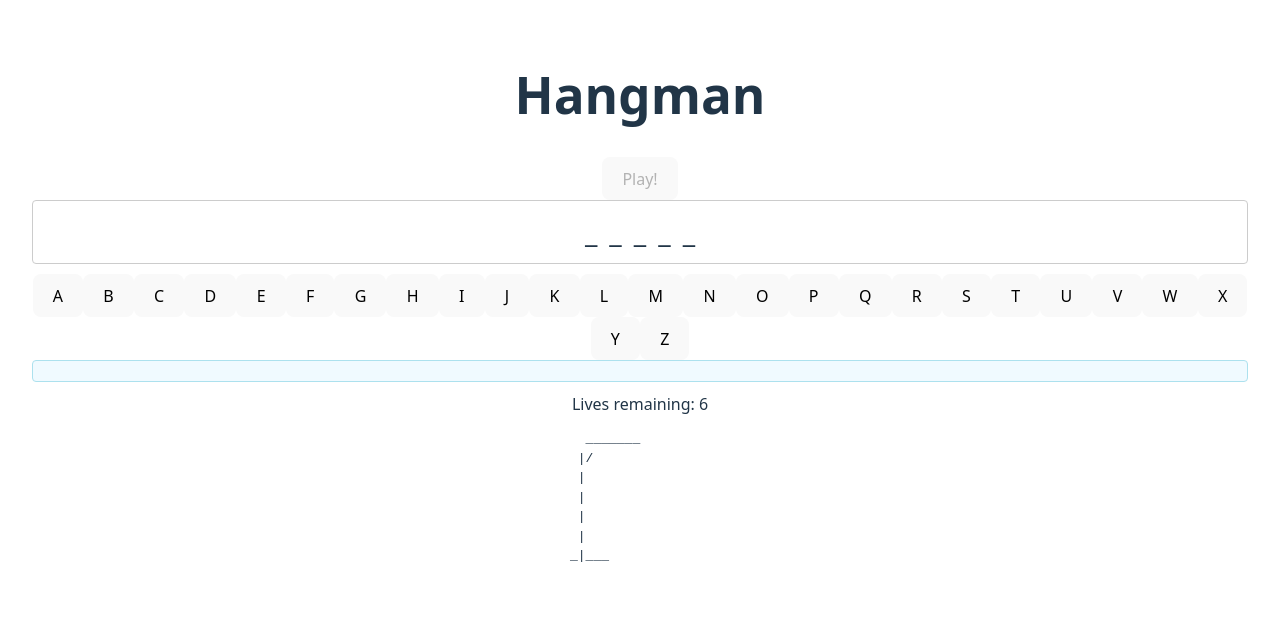
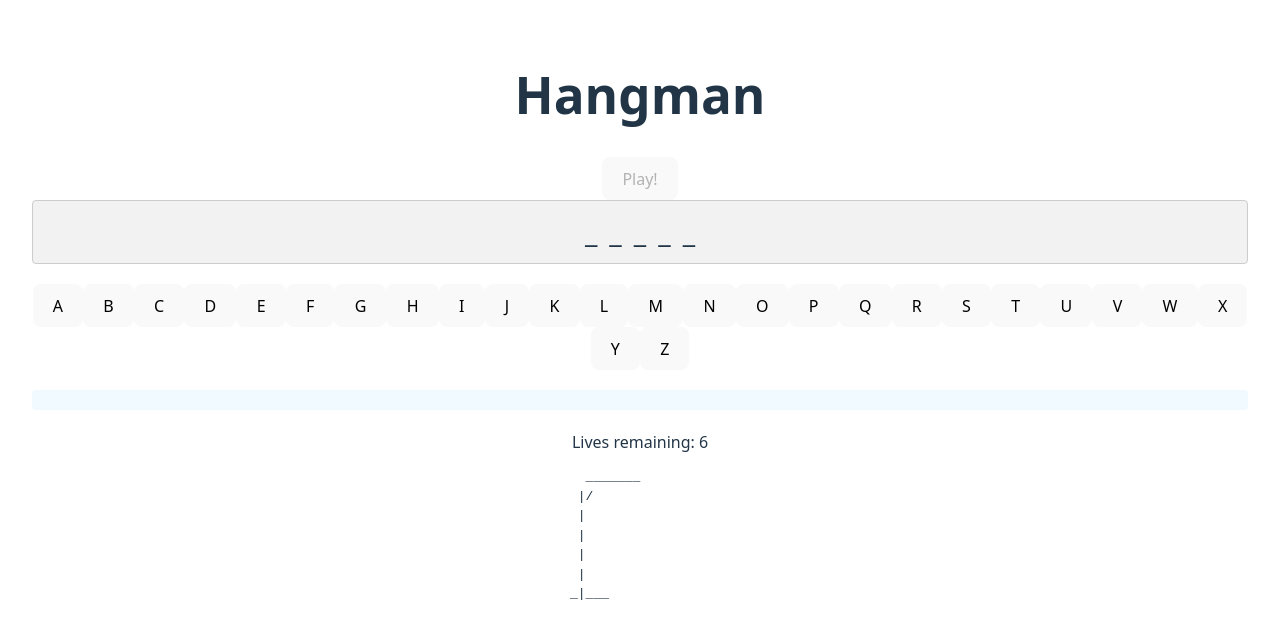
Before and after one commit to katybennett/hangman, a React (Vite) app: page / in a window 1280 px wide. Both pictures are taken after a click on the button "Start New Game". Shown: the top 638 px of the page. Built offline with nearby package versions, Linux system fonts and the light colour scheme.

Commit message:
WordBox CSS

```diff
--- a/src/App.jsx
+++ b/src/App.jsx
@@ -77,8 +77,10 @@ function App() {
               wordToGuess={wordToGuess}
               guessedLetters={guessedLetters}
             />
+            <div>
             <Status gameState={gameState} livesRemaining={livesRemaining} />
             <HangmanGraph gameState={gameState} livesRemaining={livesRemaining} />
+            </div>
           </div>
         )}
       </div>
--- a/src/components/Keyboard.jsx
+++ b/src/components/Keyboard.jsx
@@ -6,7 +6,7 @@ function Keyboard(props) {
   const alphabet = ["A", "B", "C", "D", "E", "F", "G", "H", "I", "J", "K", "L", "M", "N", "O", "P", "Q", "R", "S", "T", "U", "V", "W", "X", "Y", "Z"]
 
   return (
-      <div>
+      <div id="keyboard">
         {alphabet.map((letter, i) => (
           <button
             onClick={onClickLetter}
--- a/src/index.css
+++ b/src/index.css
@@ -75,10 +75,11 @@ button:focus-visible {
 
 #word-box {
   border: solid 1px #ccc;
+  background-color:#f2f2f2;
   border-radius: 4px;
   font-size: 28px;
   padding: 10px;
-  margin-bottom: 10px;
+  margin-bottom: 20px;
 }
 
 .word-char {
@@ -92,18 +93,16 @@ button:focus-visible {
   font-size: 1em;
   font-weight: 500;
   font-family: inherit;
-  background-color: #82ddc2;
   cursor: pointer;
   transition: border-color 0.25s;
 }
 
 #user-guesses {
-  border: solid 1px #ace1ee;
   background-color: #f0faff;
   border-radius: 4px;
   font-size: 28px;
   padding: 10px;
-  margin-bottom: 10px;
+  margin-bottom: 20px;
 }
 
 .user-guesses-correct {
@@ -121,3 +120,7 @@ button:focus-visible {
   width: 140px;
   margin: auto;
 }
+
+#keyboard {
+  margin-bottom: 20px;
+}
```
